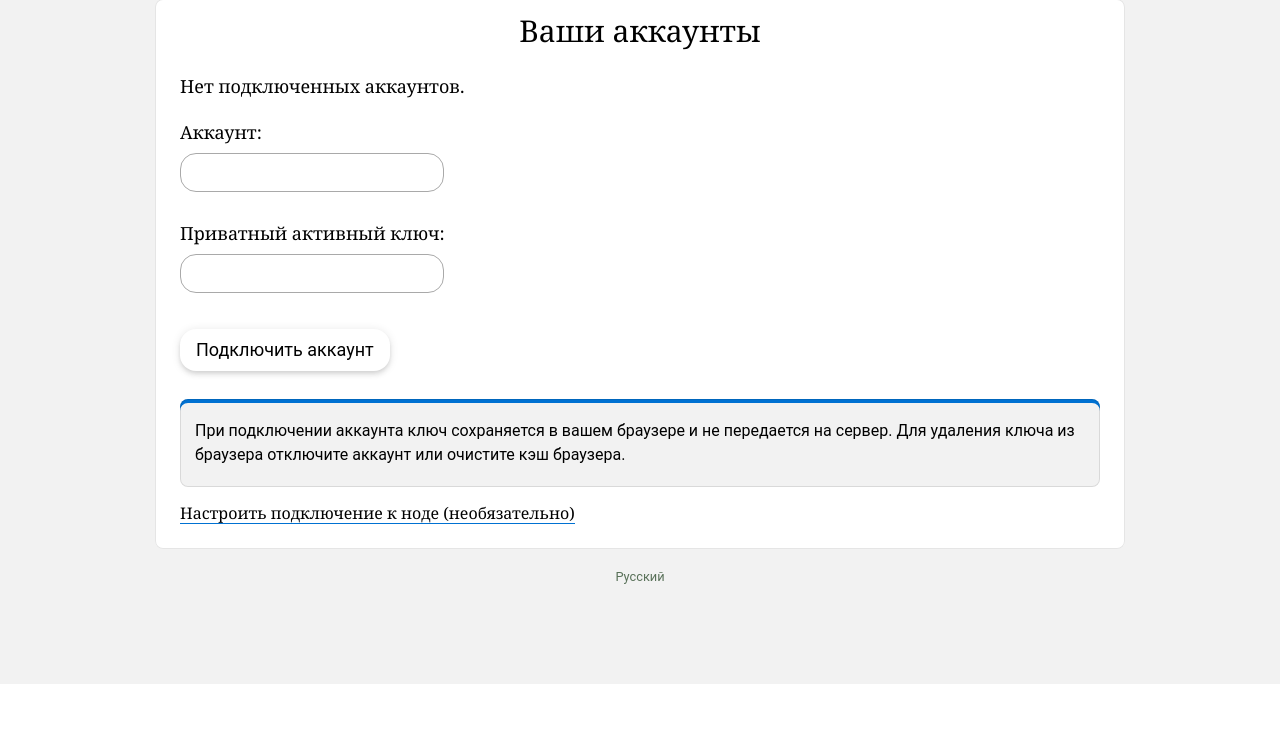
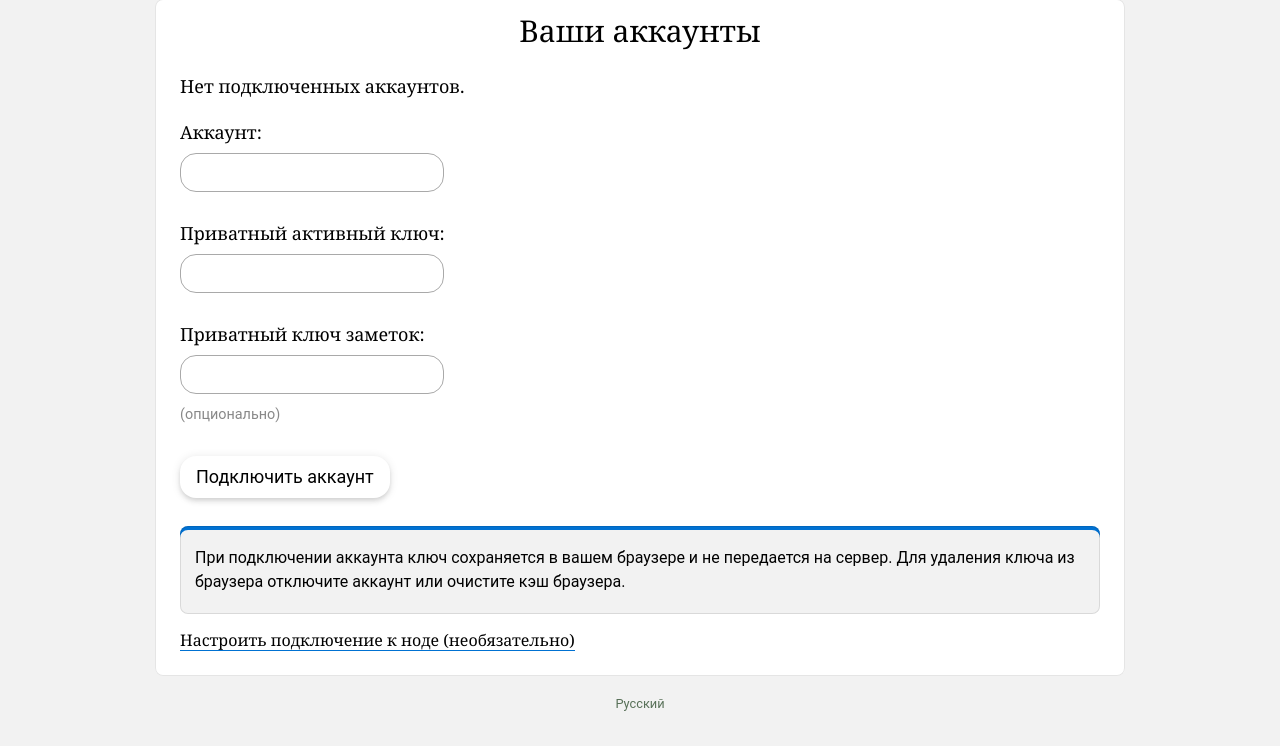
Before and after one commit to vizplus/my-viz-plus, a PHP site: page / in a window 1280 px wide. Shown: the part 153-899 px from the top of the page. Before the commit the page ends 837 px from the top, so only its background shows below. Run offline with PHP 8.4, Linux system fonts and the light colour scheme; some libraries are stand-ins or nearby versions.

Commit message:
Add memo encoding for transfer/award memo. Add encoding option to transfer templates.

```diff
--- a/app.css
+++ b/app.css
@@ -1335,13 +1335,13 @@ a.button.disabled{
 	opacity:0.6;
 	position:absolute;
 }
-.view-memo{
+.page .view-memo{
 	color:#222;
 	background:#eee;
 	padding:5px 10px;
 	cursor:pointer;
 }
-.view-memo.full{
+.page .view-memo.full{
 	display:block;
 	max-width:100%;
 	overflow:auto;
@@ -1906,6 +1906,12 @@ input.simple-inline.red{
 	font-size:0.8em;
 	cursor:pointer;
 }
+.memo-key-optional{
+	display:none;
+}
+.error.alone{
+	margin:1em 0;
+}
 /* tablets */
 @media only screen and (min-width:0) and (max-width:968px){
 	.cards-menu{
--- a/index.rus.php
+++ b/index.rus.php
@@ -70,6 +70,13 @@
 								<input type="text" name="active-key" class="simple-rounded">
 							</label>
 						</p>
+						<p>
+							<label class="input-descr">
+								<span class="input-caption">Приватный ключ заметок:</span>
+								<input type="text" name="memo-key" class="simple-rounded">
+								<span class="input-caption text-small grey captions">(опционально)</span>
+							</label>
+						</p>
 						<!--
 							<p><input type="text" class="simple-rounded" name="login"> &mdash; аккаунт</p>
 							<p><input type="text" class="simple-rounded" name="active-key"> &mdash; приватный активный ключ</p>
@@ -81,11 +88,6 @@
 					<div class="session-manage">
 						<div class="sessions"></div>
 					</div>
-					<!--
-						<div>
-							<a class="portable-version-action">Доступна автономная версия сайта</a>
-						</div>
-					-->
 					<div>
 						<a class="nodes-config-action">Настроить подключение к ноде (необязательно)</a>
 					</div>
@@ -130,10 +132,13 @@
 							<input type="text" name="active-key" class="simple-rounded">
 						</label>
 					</p>
-					<!--
-						<p><input type="text" class="simple-rounded" name="login"> &mdash; аккаунт</p>
-						<p><input type="text" class="simple-rounded" name="active-key"> &mdash; приватный активный ключ</p>
-					-->
+					<p>
+						<label class="input-descr">
+							<span class="input-caption">Приватный ключ заметок:</span>
+							<input type="text" name="memo-key" class="simple-rounded">
+							<span class="input-caption text-small grey captions">(опционально)</span>
+						</label>
+					</p>
 					<p class="red error"></p>
 					<p><a class="button user-authentication">Подключить аккаунт</a></p>
 					<div class="addon captions">
@@ -143,6 +148,36 @@
 								Вы уже вошли под следующими аккаунтами: <span></span><br>
 								Для управления ими <a data-href="/">перейдите по ссылке</a>.
 						</div>
+					</div>
+				</div>
+			</div>
+
+			<div class="view view-memo">
+				<div class="card">
+					<input type="hidden" name="back" value="">
+					<p>
+						<label class="input-descr">
+							<span class="input-caption">Аккаунт:</span>
+							<input type="text" name="login" class="simple-rounded" disabled>
+						</label>
+					</p>
+					<p>
+						<label class="input-descr">
+							<span class="input-caption">Приватный ключ заметок:</span>
+							<input type="text" name="memo-key" class="simple-rounded">
+						</label>
+						<br><span class="input-caption text-small grey captions">(<a class="memo-gen-new-key unselectable">сгенерировать новый</a>)</span>
+					</p>
+					<p class="red error"></p>
+					<p class="green success"></p>
+					<p>
+						<a class="button save-memo-key-action">Сохранить ключ</a>
+						<span class="submit-button-ring"></span>
+						<span class="icon icon-margin hidden icon-color-blue icon-check"></span>
+					</p>
+					<div class="memo-new-key"></div>
+					<div class="addon captions">
+						Ключ сохраняется в вашем браузере и не передается на сервер. Для удаления ключа из браузера отключите аккаунт или очистите кэш браузера.
 					</div>
 				</div>
 			</div>
@@ -617,10 +652,10 @@
 							</div>
 							<div class="column column-3 shadow">
 								<h4 class="center captions">Кошелёк</h4>
-								<div class="tokens-caption captions"><span class="value">&hellip;</span><span class="symbol"> viz</span></div>
+								<div class="tokens-caption standalone captions"><span class="value">&hellip;</span><span class="symbol"> viz</span></div>
 								<div class="wide-buttons captions">
 									<a class="wide-button color-green" data-href="/assets/transfer/">Перевести</a>
-									<a class="wide-button color-green exchange-button" data-href="/assets/exchange/">Обменять</a>
+									<!--<a class="wide-button color-green exchange-button" data-href="/assets/exchange/">Обменять</a>-->
 									<a class="wide-button color-green" data-href="/assets/checks/">Чеки</a>
 								</div>
 							</div>
@@ -1111,7 +1146,9 @@
 								<span class="input-caption">Шаблон:</span>
 								<select name="transfer-template" class="simple-rounded simple-rounded-size">
 									<option value="0" selected>Не используется</option>
-									<option value="1" data-account="xchng" data-tokens-amount-fee="5" data-memo="log:" data-memo-format="log:BITSHARES-LOGIN" data-memo-check="^log:([a-z0-9\-\.]*)$">XCHNG на BitShares</option>
+									<option value="1" data-account="xchng" data-tokens-amount-fee="5" data-memo="log:" data-memo-format="log:BITSHARES-LOGIN" data-memo-check="^log:([a-z0-9\-\.]*)$" data-memo-encrypt="false">XCHNG на BitShares</option>
+									<option value="2" data-account="gls.xchng" data-tokens-amount-fee="0" data-memo="log:" data-memo-format="log:GOLOS-LOGIN" data-memo-check="^log:([a-z0-9\-\.]*)$" data-memo-encrypt="false">XCHNG на GOLOS</option>
+
 								</select>
 							</label>
 						</p>
@@ -1135,6 +1172,15 @@
 								<span class="input-caption text-small grey captions transfer-memo-caption" style="display:none">(формат: <span class="transfer-memo-format">&hellip;</span>)</span>
 							</label>
 						</p>
+						<p class="encode-memo-checkbox">
+							<label class="check color-red">Зашифровать заметку<input type="checkbox" name="encode-memo"><span class="mark"></span></label>
+						</p>
+						<p class="memo-key-optional">
+							<label class="input-descr">
+								<span class="input-caption">Ключ заметок:</span>
+								<input type="text" name="memo-key" class="simple-rounded" placeholder="5K...">
+							</label>
+						</p>
 						<p class="red transfer-error"></p>
 						<p class="green transfer-success"></p>
 						<p>
@@ -1143,7 +1189,10 @@
 							<span class="icon icon-margin hidden icon-color-green icon-check"></span>
 						</p>
 
-						<div class="addon captions"><h3>Подсказка</h3><p>Используйте шаблоны для стандартных переводов, чтобы не допустить ошибку, которая может привести к потере средств.</p></div>
+						<div class="addon captions"><h3>Подсказка</h3>
+							<p>Используйте шаблоны для стандартных переводов, чтобы не допустить ошибку, которая может привести к потере средств.</p>
+							<p>При шифровании ключ заметок будет сохранён в браузере, пока вы не отключите аккаунт. Если у аккаунта нет ключа заметок, сгенерируйте его в разделе <a data-href="/accounts/">Аккаунты</a> - <a data-href="/accounts/manage-access/">Доступы аккаунта</a>.</p>
+						</div>
 
 						<p><hr><a data-href="/assets/">&larr; Вернуться</a></p>
 
@@ -1241,6 +1290,15 @@
 								<input type="text" name="award-memo" class="simple-rounded" placeholder="">
 							</label>
 						</p>
+						<p>
+							<label class="check color-red">Зашифровать заметку<input type="checkbox" name="encode-memo"><span class="mark"></span></label>
+						</p>
+						<p class="memo-key-optional">
+							<label class="input-descr">
+								<span class="input-caption">Ключ заметок:</span>
+								<input type="text" name="memo-key" class="simple-rounded" placeholder="5K...">
+							</label>
+						</p>
 						<p class="red award-error"></p>
 						<p class="green award-success"></p>
 						<p>
@@ -1252,6 +1310,7 @@
 							<h3>Подсказка</h3>
 							<p>На данной странице отображается эффективный социальный капитал, который учитывает делегирование.</p>
 							<p>Реальный размер награды может немного отличаться от указанного.</p>
+							<p>При шифровании ключ заметок будет сохранён в браузере, пока вы не отключите аккаунт. Если у аккаунта нет ключа заметок, сгенерируйте его в разделе <a data-href="/accounts/">Аккаунты</a> - <a data-href="/accounts/manage-access/">Доступы аккаунта</a>.</p>
 						</div>
 
 						<p><hr><a data-href="/assets/">&larr; Вернуться</a></p>
```
Also changed, not shown: app.js.
